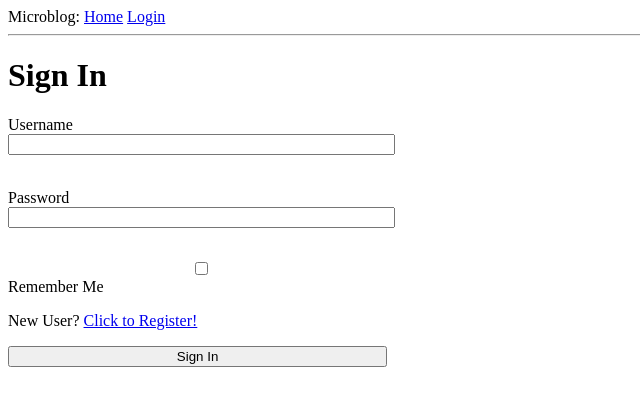
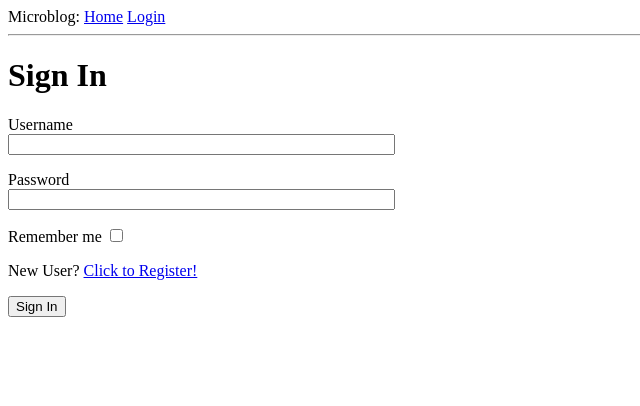
Before and after one commit to CodeShibaGo/m3-week-07-jayredk, a Flask app: page /login in a window 1280 px wide. Shown: the top 406 px of the page, without its empty margins (0-640 px from the left). Run offline with Flask 3, Linux system fonts and the light colour scheme; some libraries are stand-ins or nearby versions.

Commit message:
feat: DIY for login page

```diff
--- a/microblog/app/routes.py
+++ b/microblog/app/routes.py
@@ -37,19 +37,23 @@ def index():
 def login():
     if current_user.is_authenticated:
         return redirect(url_for('index'))
-    form = LoginForm()
-    if form.validate_on_submit():
-        user = db.session.scalar(
-            sa.select(User).where(User.username == form.username.data))
-        if user is None or not user.check_password(form.password.data):
+
+    if request.method == 'POST':
+        username = request.form['username']
+        sql_query = text(f"SELECT * FROM user where username='{username}'")
+        user = db.session.query(User).from_statement(sql_query).first()
+
+        if user is None or not user.check_password(request.form['password']):
             flash('Invalid username or password')
             return redirect(url_for('login'))
-        login_user(user, remember=form.remember_me.data)
+
+        login_user(user, remember=request.form.get('remember', False))
         next_page = request.args.get('next')
         if not next_page or urlsplit(next_page):
             next_page = url_for('index')
         return redirect(next_page)
-    return render_template('login.html', title='Sign In', form=form)
+
+    return render_template('login.html', title='Sign In', csrf_token=generate_csrf)
 
 @app.route('/logout')
 def logout():
--- a/microblog/app/templates/base.html
+++ b/microblog/app/templates/base.html
@@ -12,8 +12,11 @@
           width: 30%;
         }
         input {
-          display: block;
+          display: inline-block;
           width: 100%;
+        }
+        input[id='remember'] {
+          width: auto;
         }
         .mb-2 {
           margin-bottom: 0.5rem;
--- a/microblog/app/templates/login.html
+++ b/microblog/app/templates/login.html
@@ -3,23 +3,26 @@
 {% block content %}
     <h1>Sign In</h1>
     <form action="" method="post" novalidate>
-        {{ form.hidden_tag() }}
-        <p>
-            {{ form.username.label }}<br>
-            {{ form.username(size=32) }}<br>
-            {% for error in form.username.errors %}
-            <span style="color: red;">[{{ error }}]</span>
-            {% endfor %}
-        </p>
-        <p>
-            {{ form.password.label }}<br>
-            {{ form.password(size=32) }}<br>
-            {% for error in form.password.errors %}
-            <span style="color: red;">[{{ error }}]</span>
-            {% endfor %}
-        </p>
-        <p>{{ form.remember_me() }} {{ form.remember_me.label }}</p>
+        <input type="hidden" name="csrf_token" value="{{ csrf_token() }}">
+
+        <div class="mb-3">
+            <label for="username">Username</label>
+            <input id="username" name="username" type="text">
+        </div>
+
+        <div class="mb-3">
+            <label for="password">Password</label>
+            <input id="password" name="password" type="password">
+        </div>
+
+        <label for="remember">
+            Remember me
+            <input id="remember" type="checkbox" name="remember" value="True">
+        </label>
+
         <p>New User? <a href="{{ url_for('register') }}">Click to Register!</a></p>
-        <p>{{ form.submit() }}</p>
+
+        <button type="submit">Sign In</button>
+
     </form>
 {% endblock %}
```
